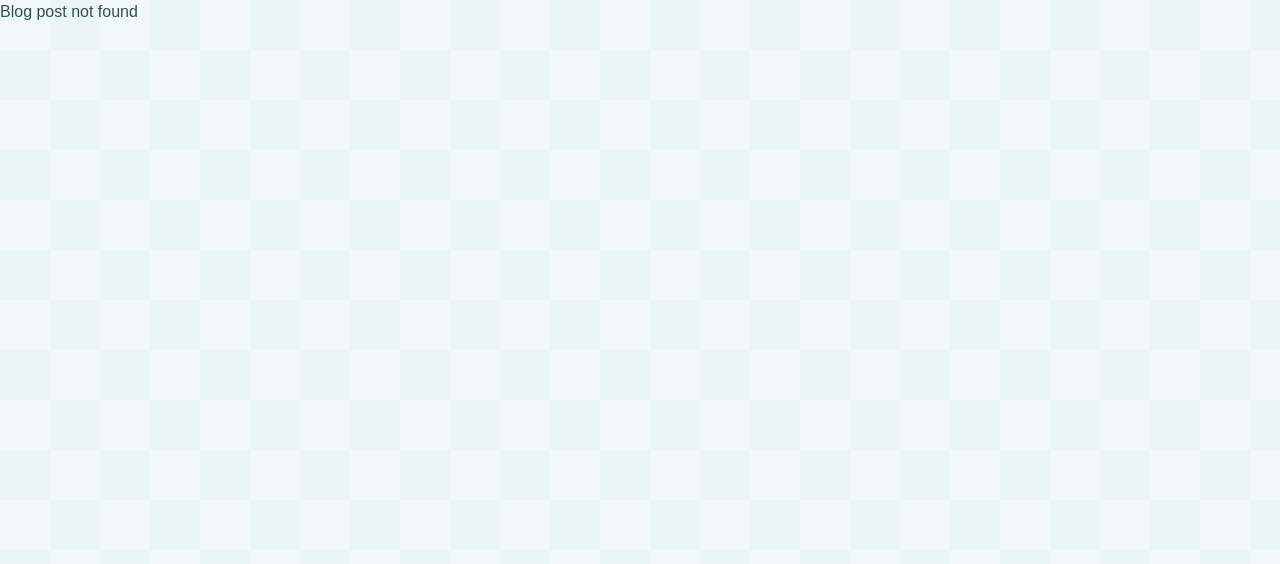
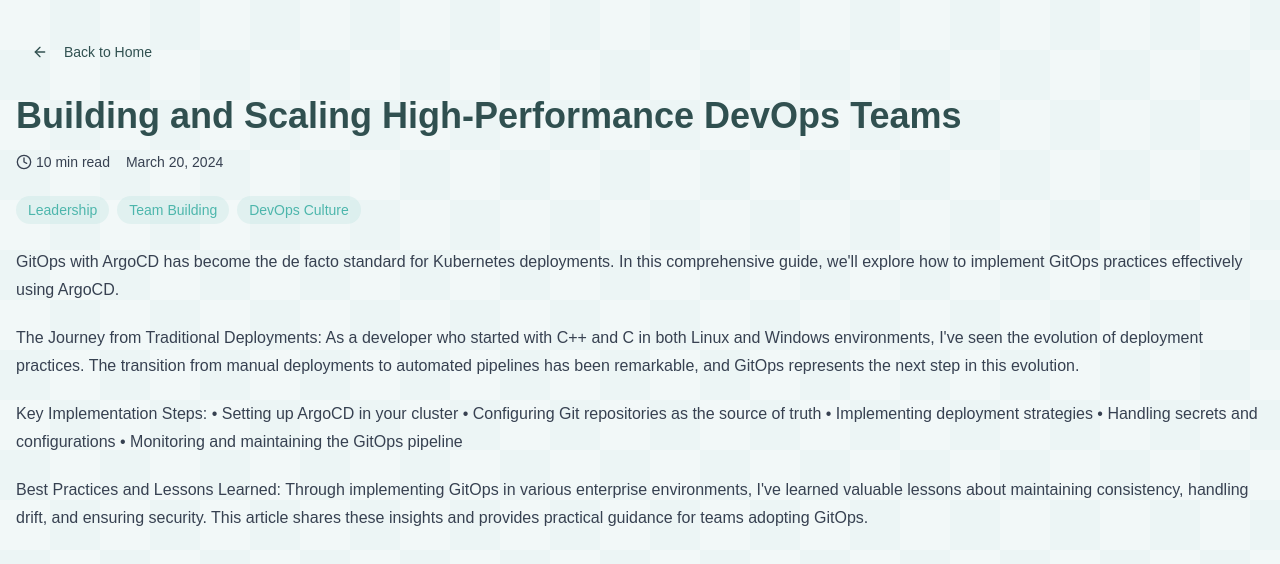
Before and after one commit to vrenjith/renjith-portfolio, a React (Vite) app: page /blog/building-devops-teams in a window 1280 px wide. Before the commit this address had no page. Shown: the top 564 px of the page. Built offline with nearby package versions, Linux system fonts and the light colour scheme; a web font is replaced by a local one.

Commit message:
Fix type errors in BlogDetail and ProjectDetail
Resolved TypeScript errors in BlogDetail and ProjectDetail components by ensuring proper type handling for blog and project data. Updated the way data is accessed to prevent type conflicts.
[skip gpt_engineer]

```diff
--- a/src/pages/BlogDetail.tsx
+++ b/src/pages/BlogDetail.tsx
@@ -7,7 +7,8 @@ import { blogs } from "@/data/blogs";
 const BlogDetail = () => {
   const { id } = useParams();
 
-  const blog = blogs[id as keyof typeof blogs];
+  // Find the blog by id
+  const blog = Object.values(blogs).find(blog => blog.id === id);
 
   if (!blog) {
     return <div>Blog post not found</div>;
--- a/src/pages/ProjectDetail.tsx
+++ b/src/pages/ProjectDetail.tsx
@@ -7,7 +7,8 @@ import { projects } from "@/data/projects";
 const ProjectDetail = () => {
   const { id } = useParams();
 
-  const project = projects[id as keyof typeof projects];
+  // Find the project by id
+  const project = Object.values(projects).find(project => project.id === id);
 
   if (!project) {
     return <div>Project not found</div>;
```
